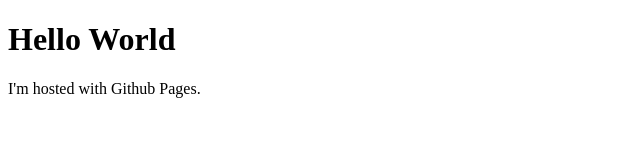
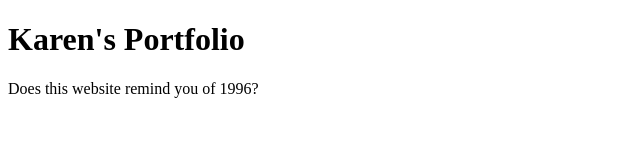
Before and after one commit to karenrcampbell/karenrcampbell.github.io, a plain HTML site: page index.html in a window 1280 px wide. Shown: the whole page, without its empty margins (0-640 px from the left). Drawn offline with Linux system fonts and the light colour scheme.

Commit message:
Update index.html

```diff
--- a/index.html
+++ b/index.html
@@ -7,7 +7,7 @@
     <title>Document</title>
 </head>
 <body>
-    <h1>Hello World</h1>
-    <p>I'm hosted with Github Pages.</p>
+    <h1>Karen's Portfolio</h1>
+    <p>Does this website remind you of 1996?</p>
 </body>
 </html>
```
